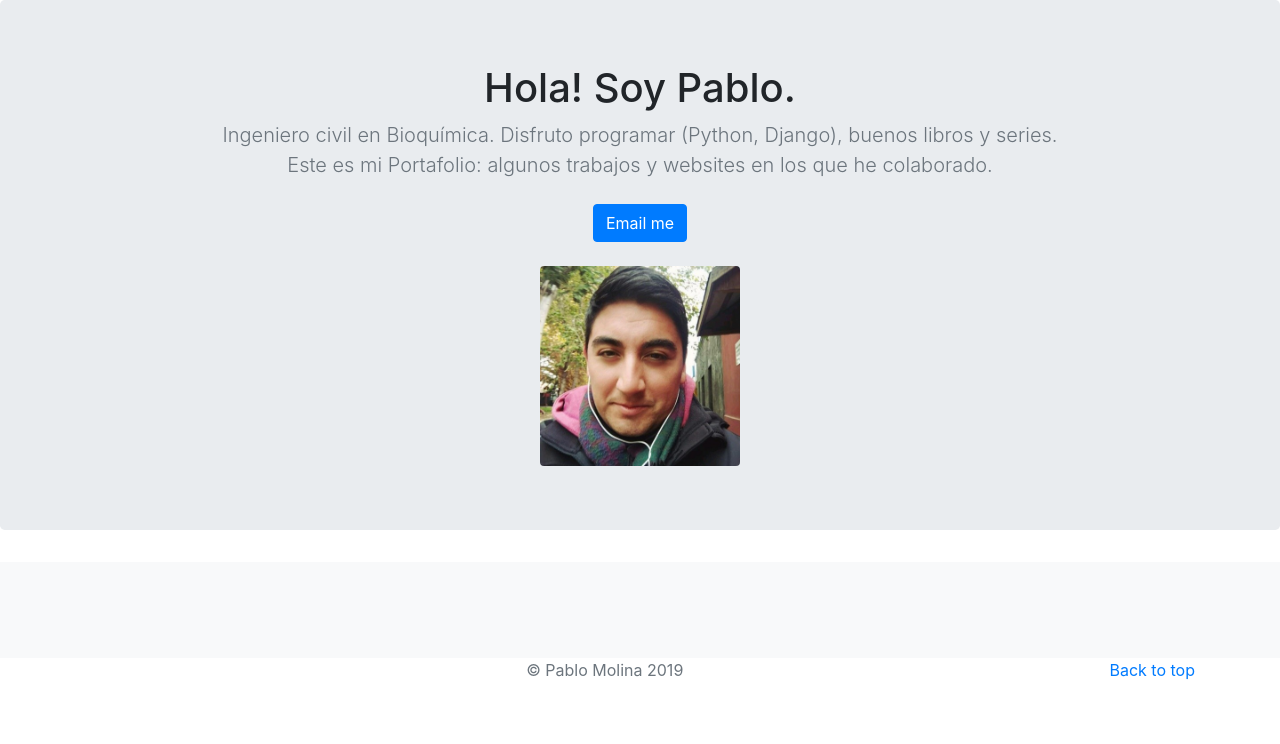
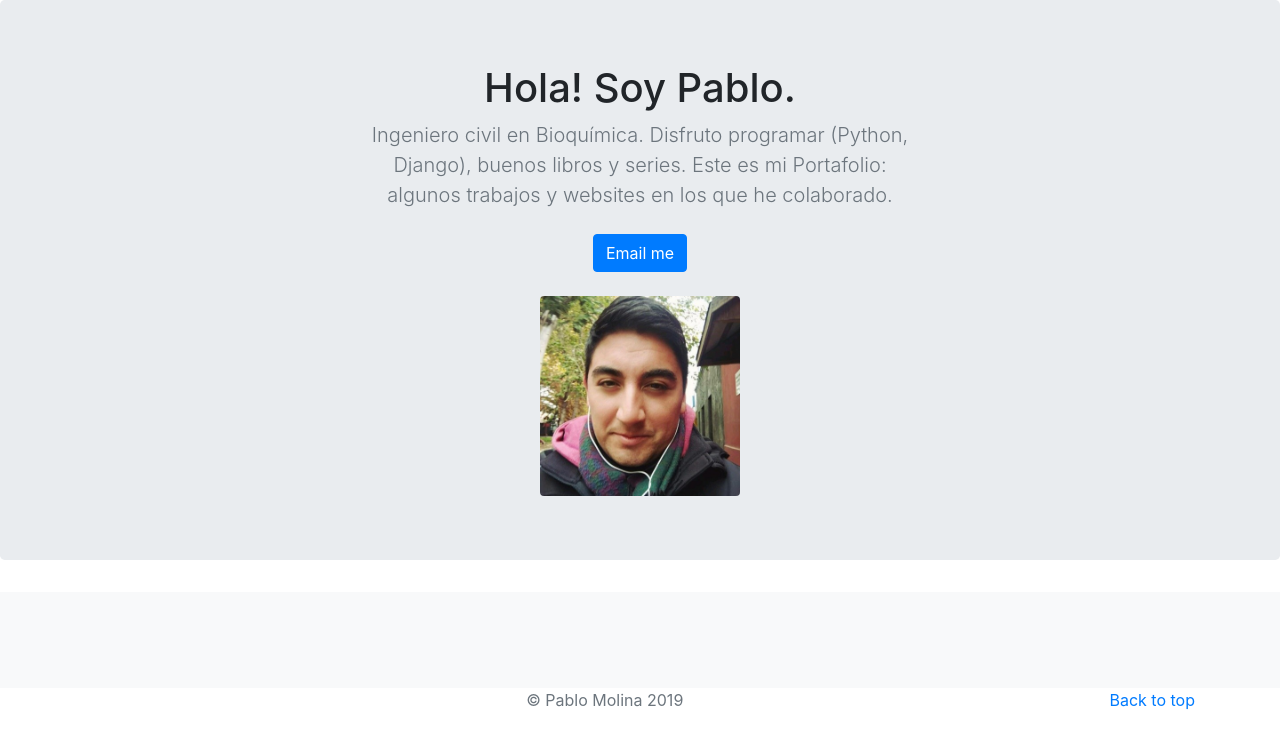
Before and after one commit to Pomsou/portfolio-project, a Django app: page / in a window 1280 px wide. Shown: the part 56-800 px from the top of the page. Run offline with Django 3.2, Linux system fonts and the light colour scheme; data that the repository does not hold is empty; parts of the project's set-up code (start-up, migrations or seed data) failed here and were passed over; some libraries are stand-ins or nearby versions.

Commit message:
changing settings on home.html

```diff
--- a/jobs/templates/jobs/home.html
+++ b/jobs/templates/jobs/home.html
@@ -47,9 +47,12 @@
   <section class="jumbotron text-center">
     <div class="container">
       <h1 class="jumbotron-heading">Hola! Soy Pablo.</h1>
-      <p class="lead text-muted">Ingeniero civil en Bioquímica. Disfruto programar (Python, Django), buenos libros y series.
-        <br />
-      Este es mi Portafolio: algunos trabajos y websites en los que he colaborado.</p>
+      <div class="row">
+     <div class="col-md-6 offset-md-3">
+      <p class="lead text-muted">Ingeniero civil en Bioquímica. Disfruto programar (Python, Django), buenos libros y series. Este es mi Portafolio: algunos trabajos y websites en los que he colaborado.
+      </p>
+      </div>
+    </div>
       <p>
         <a href="mailto:pablo.sbmol@gmail.com" class="btn btn-primary my-2">Email me</a>
       </p>
```
